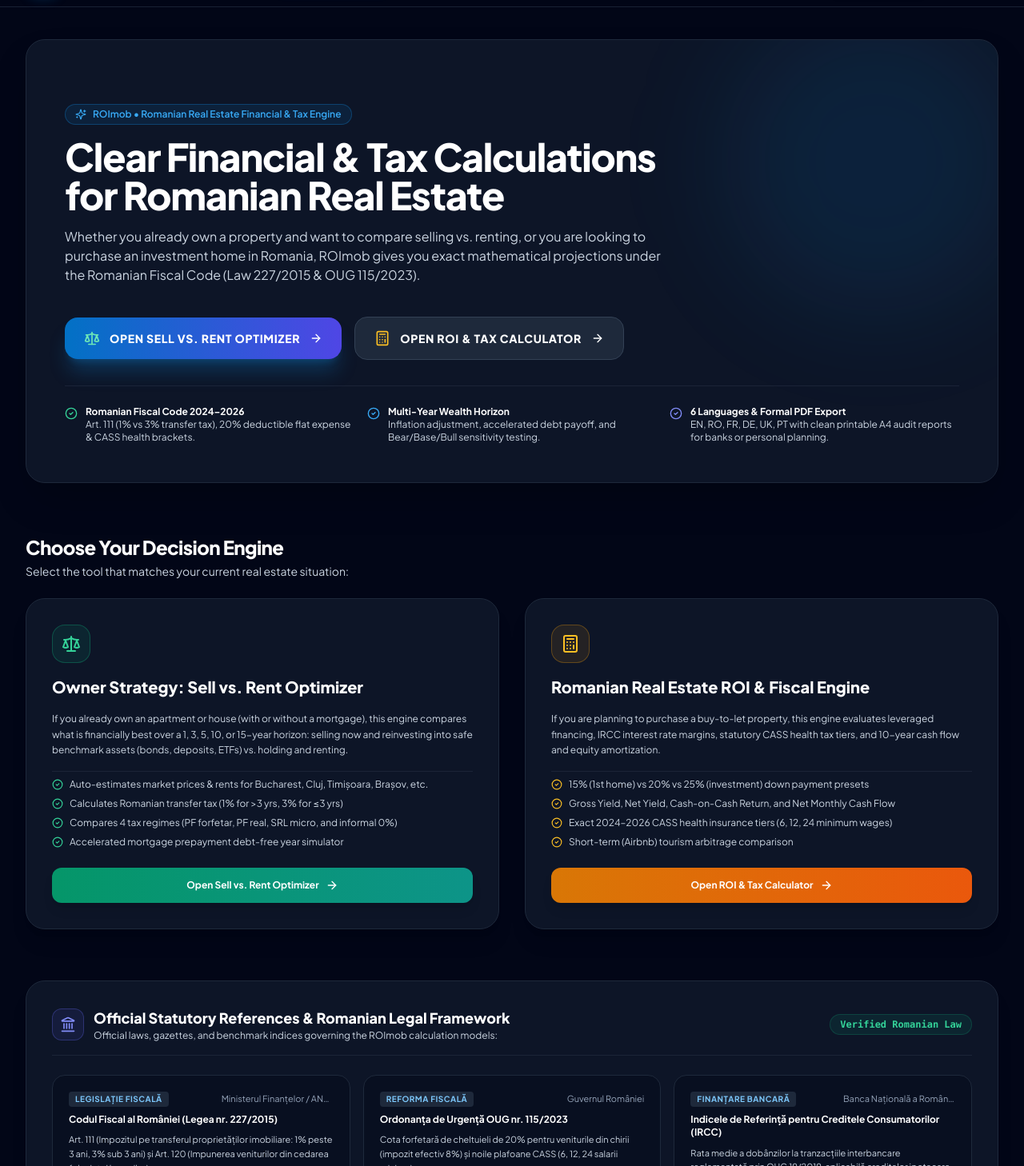
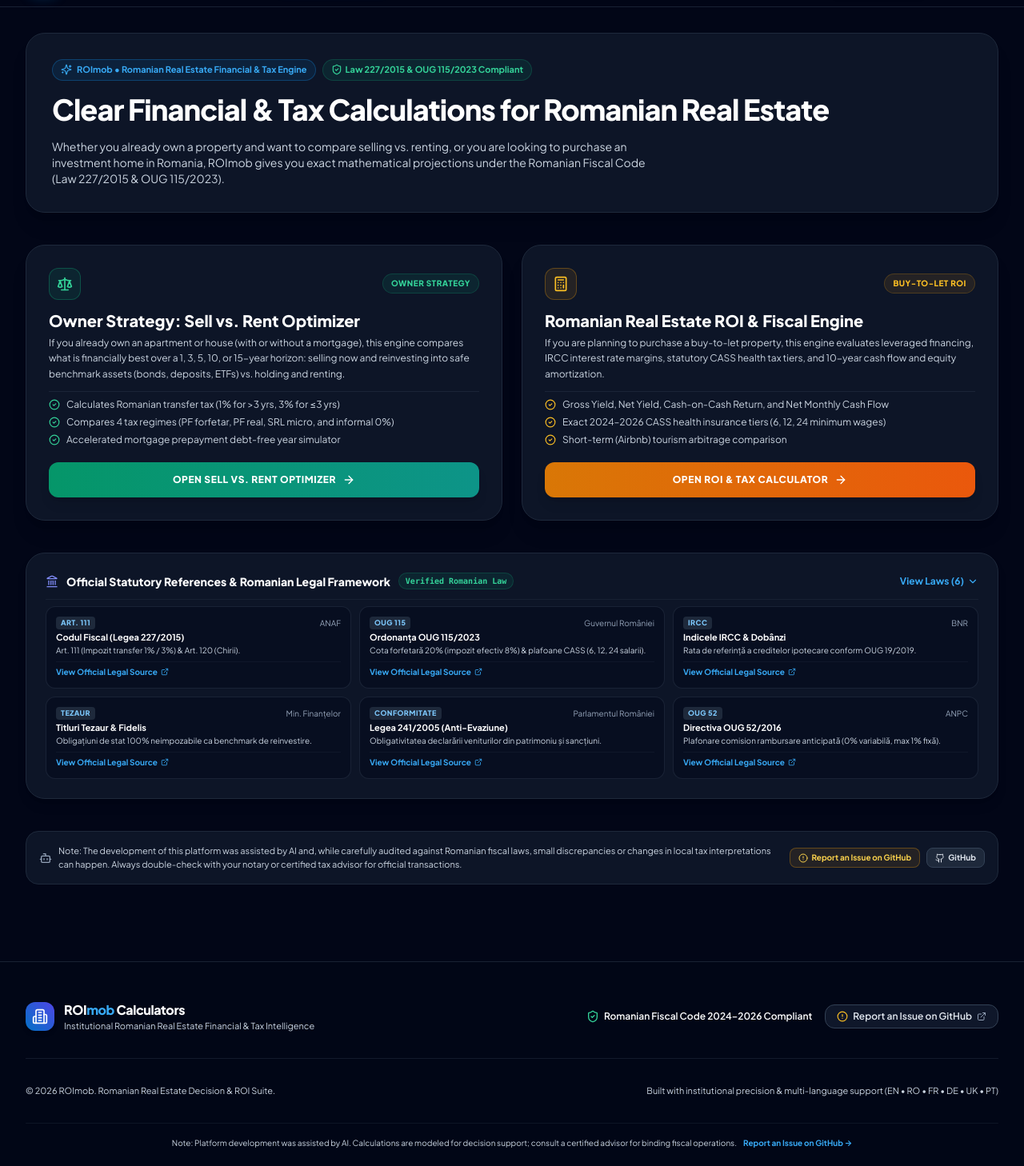
Before and after one commit to ProfBandarra/ROImob, a React (Vite) app: page / in a window 1280 px wide. Shown: the part 72-1530 px from the top of the page at 80% size. Built offline with nearby package versions, Linux system fonts and the light colour scheme.

Commit message:
refactor: Streamline homepage into a fast, mobile-friendly launchpad with direct decision hub cards and collapsible legal references

```diff
--- a/src/components/HomePage.tsx
+++ b/src/components/HomePage.tsx
@@ -1,19 +1,20 @@
-import React from 'react';
+import React, { useState } from 'react';
 import {
   Building2,
   Scale,
   Calculator,
-  ShieldCheck,
-  Coins,
-  FileText,
+  Sparkles,
+  CheckCircle2,
   ArrowRight,
   ExternalLink,
-  Sparkles,
-  CheckCircle2,
   Landmark,
+  ChevronDown,
+  ChevronUp,
   Github,
   Code2,
-  Bot
+  Bot,
+  AlertCircle,
+  ShieldCheck
 } from 'lucide-react';
 import { useI18n } from '../i18n';
 import { useTheme } from '../theme';
@@ -25,167 +26,110 @@
 
 const OFFICIAL_REFERENCES = [
   {
-    title: 'Codul Fiscal al României (Legea nr. 227/2015)',
-    authority: 'Ministerul Finanțelor / ANAF',
-    desc: 'Art. 111 (Impozitul pe transferul proprietăților imobiliare: 1% peste 3 ani, 3% sub 3 ani) și Art. 120 (Impunerea veniturilor din cedarea folosinței bunurilor).',
+    title: 'Codul Fiscal (Legea 227/2015)',
+    authority: 'ANAF',
+    desc: 'Art. 111 (Impozit transfer 1% / 3%) & Art. 120 (Chirii).',
     url: 'https://static.anaf.ro/static/10/Anaf/legislatie/Cod_fiscal_norme_2024.htm',
-    tag: 'Legislație Fiscală'
+    tag: 'Art. 111'
   },
   {
-    title: 'Ordonanța de Urgență OUG nr. 115/2023',
+    title: 'Ordonanța OUG 115/2023',
     authority: 'Guvernul României',
-    desc: 'Cota forfetară de cheltuieli de 20% pentru veniturile din chirii (impozit efectiv 8%) și noile plafoane CASS (6, 12, 24 salarii minime).',
+    desc: 'Cota forfetară 20% (impozit efectiv 8%) & plafoane CASS (6, 12, 24 salarii).',
     url: 'https://legislatie.just.ro/Public/DetaliiDocument/277271',
-    tag: 'Reforma Fiscală'
+    tag: 'OUG 115'
   },
   {
-    title: 'Indicele de Referință pentru Creditele Consumatorilor (IRCC)',
-    authority: 'Banca Națională a României (BNR)',
-    desc: 'Rata medie a dobânzilor la tranzacțiile interbancare reglementată prin OUG 19/2019, aplicabilă creditelor ipotecare cu dobândă variabilă.',
+    title: 'Indicele IRCC & Dobânzi',
+    authority: 'BNR',
+    desc: 'Rata de referință a creditelor ipotecare conform OUG 19/2019.',
     url: 'https://www.bnr.ro/Indicele-de-referin%C8%9Ba-pentru-creditele-acordate-consumatorilor-(IRCC)-21625.aspx',
-    tag: 'Finanțare Bancară'
+    tag: 'IRCC'
   },
   {
-    title: 'Programul Titlurilor de Stat Tezaur & Fidelis',
-    authority: 'Ministerul Finanțelor',
-    desc: 'Emisiuni de obligațiuni suverane de stat denominate în RON și EUR destinate populației, cu dobândă 100% neimpozabilă conform Codului Fiscal.',
+    title: 'Titluri Tezaur & Fidelis',
+    authority: 'Min. Finanțelor',
+    desc: 'Obligațiuni de stat 100% neimpozabile ca benchmark de reinvestire.',
     url: 'https://mfinante.gov.ro/web/trezor/titluri-de-stat',
-    tag: 'Benchmark Reinvestire'
+    tag: 'Tezaur'
   },
   {
-    title: 'Legea nr. 241/2005 pentru prevenirea și combaterea evaziunii fiscale',
+    title: 'Legea 241/2005 (Anti-Evaziune)',
     authority: 'Parlamentul României',
-    desc: 'Cadrul legal privind obligativitatea declarării veniturilor din patrimoniul imobiliar și sancțiunile aplicabile neconformării fiscale.',
+    desc: 'Obligativitatea declarării veniturilor din patrimoniu și sancțiuni.',
     url: 'https://legislatie.just.ro/Public/DetaliiDocument/63897',
-    tag: 'Conformitate & Risc'
+    tag: 'Conformitate'
   },
   {
-    title: 'Directiva Europeană OUG nr. 52/2016 privind creditele imobiliare',
-    authority: 'ANPC / Parlamentul României',
-    desc: 'Plafonarea comisionului de rambursare anticipată a creditelor ipotecare (maxim 1% la dobândă fixă, 0% la dobândă variabilă).',
+    title: 'Directiva OUG 52/2016',
+    authority: 'ANPC',
+    desc: 'Plafonare comision rambursare anticipată (0% variabilă, max 1% fixă).',
     url: 'https://legislatie.just.ro/Public/DetaliiDocument/181827',
-    tag: 'Protecția Consumatorilor'
+    tag: 'OUG 52'
   }
 ];
 
 const REPO_URL = 'https://github.com/ProfBandarra/ROImob';
+const ISSUES_URL = 'https://github.com/ProfBandarra/ROImob/issues/new';
 
 export const HomePage: React.FC<Props> = ({
   onNavigateToSellVsRent,
   onNavigateToRoiCalculator
 }) => {
   const { t } = useI18n();
-  const { themeConfig, theme } = useTheme();
+  const { themeConfig } = useTheme();
+  const [showAllRefs, setShowAllRefs] = useState<boolean>(false);
 
   return (
-    <div className="max-w-7xl mx-auto px-3 sm:px-6 lg:px-8 py-6 sm:py-10 space-y-10 sm:space-y-16">
+    <div className="max-w-7xl mx-auto px-3 sm:px-6 lg:px-8 py-4 sm:py-8 space-y-6 sm:space-y-10">
 
-      {/* 1. Main User Hero & Decision Hub */}
-      <div className={`relative overflow-hidden rounded-3xl ${themeConfig.cardBg} border ${themeConfig.cardBorder} p-6 sm:p-12 shadow-2xl space-y-6 sm:space-y-8 transition-colors duration-200`}>
-
-        {/* Ambient Glow */}
-        <div className="absolute top-0 right-0 -mt-10 -mr-10 w-96 h-96 bg-brand-500/10 rounded-full blur-3xl pointer-events-none" />
-
-        <div className="space-y-4 max-w-3xl">
-          <div className="inline-flex items-center gap-2 px-3 py-1 rounded-full bg-brand-500/10 border border-brand-500/30 text-brand-400 text-xs font-semibold">
+      {/* 1. Compact Header / Hero Intro */}
+      <div className={`relative overflow-hidden rounded-2xl sm:rounded-3xl ${themeConfig.cardBg} border ${themeConfig.cardBorder} p-5 sm:p-8 shadow-xl space-y-3 sm:space-y-4 transition-colors`}>
+        <div className="flex flex-wrap items-center gap-2">
+          <div className="inline-flex items-center gap-1.5 px-2.5 py-1 rounded-full bg-brand-500/10 border border-brand-500/30 text-brand-400 text-[11px] font-bold">
             <Sparkles className="w-3.5 h-3.5 text-brand-400" />
             <span>{t.home.heroBadge}</span>
           </div>
+          <span className="hidden sm:inline-flex items-center gap-1 text-[11px] font-bold text-emerald-400 bg-emerald-500/10 px-2.5 py-1 rounded-full border border-emerald-500/20">
+            <ShieldCheck className="w-3.5 h-3.5" />
+            <span>Law 227/2015 & OUG 115/2023 Compliant</span>
+          </span>
+        </div>
 
-          <h1 className={`text-3xl sm:text-5xl font-black ${themeConfig.textPrimary} tracking-tight leading-tight`}>
+        <h1 className={`text-2xl sm:text-4xl font-black ${themeConfig.textPrimary} tracking-tight leading-tight`}>
           {t.home.heroTitle}
         </h1>
 
-          <p className={`text-sm sm:text-base ${themeConfig.textSecondary} leading-relaxed`}>
+        <p className={`text-xs sm:text-sm ${themeConfig.textSecondary} max-w-3xl leading-relaxed`}>
           {t.home.heroDesc}
         </p>
       </div>
 
-        {/* Engine Launch Action Bar */}
-        <div className="flex flex-col sm:flex-row items-stretch sm:items-center gap-4 pt-2">
+      {/* 2. Direct 2-Card Interactive Decision Hub (Front & Center) */}
+      <div className="grid grid-cols-1 md:grid-cols-2 gap-4 sm:gap-6">
 
-          <button
-            type="button"
-            onClick={onNavigateToSellVsRent}
-            className="px-6 py-4 rounded-2xl bg-gradient-to-r from-brand-600 to-indigo-600 hover:from-brand-500 hover:to-indigo-500 text-white font-black text-sm uppercase tracking-wider flex items-center justify-center gap-3 shadow-xl shadow-brand-500/25 transition-all hover:scale-[1.02] cursor-pointer"
-          >
-            <Scale className="w-5 h-5 text-emerald-300" />
-            <span>{t.home.launchSvrBtn}</span>
-            <ArrowRight className="w-4 h-4" />
-          </button>
-
-          <button
-            type="button"
-            onClick={onNavigateToRoiCalculator}
-            className="px-6 py-4 rounded-2xl bg-slate-800 hover:bg-slate-700 text-white font-black text-sm uppercase tracking-wider flex items-center justify-center gap-3 border border-slate-700 transition-all hover:scale-[1.02] cursor-pointer"
-          >
-            <Calculator className="w-5 h-5 text-amber-400" />
-            <span>{t.home.launchRoiBtn}</span>
-            <ArrowRight className="w-4 h-4" />
-          </button>
-
+        {/* Engine 1: Sell vs Rent */}
+        <div className={`${themeConfig.cardBg} rounded-2xl sm:rounded-3xl border ${themeConfig.cardBorder} p-5 sm:p-7 flex flex-col justify-between space-y-4 sm:space-y-5 shadow-xl hover:border-brand-500/50 transition-all`}>
+          <div className="space-y-3">
+            <div className="flex items-center justify-between">
+              <div className="w-10 h-10 rounded-xl bg-emerald-500/10 border border-emerald-500/30 flex items-center justify-center text-emerald-400">
+                <Scale className="w-5 h-5" />
+              </div>
+              <span className="text-[10px] font-black uppercase tracking-wider text-emerald-400 bg-emerald-500/10 px-2.5 py-1 rounded-full border border-emerald-500/20">
+                Owner Strategy
+              </span>
             </div>
 
-        {/* User Benefits Pillars */}
-        <div className="grid grid-cols-1 sm:grid-cols-3 gap-4 pt-6 border-t border-slate-800/80 text-xs">
-          <div className="flex items-start gap-2.5">
-            <CheckCircle2 className="w-4 h-4 text-emerald-400 shrink-0 mt-0.5" />
             <div>
-              <strong className={`${themeConfig.textPrimary} block`}>{t.home.pillar1Title}</strong>
-              <span className={themeConfig.textSecondary}>{t.home.pillar1Desc}</span>
-            </div>
-          </div>
-
-          <div className="flex items-start gap-2.5">
-            <CheckCircle2 className="w-4 h-4 text-brand-400 shrink-0 mt-0.5" />
-            <div>
-              <strong className={`${themeConfig.textPrimary} block`}>{t.home.pillar2Title}</strong>
-              <span className={themeConfig.textSecondary}>{t.home.pillar2Desc}</span>
-            </div>
-          </div>
-
-          <div className="flex items-start gap-2.5">
-            <CheckCircle2 className="w-4 h-4 text-indigo-400 shrink-0 mt-0.5" />
-            <div>
-              <strong className={`${themeConfig.textPrimary} block`}>{t.home.pillar3Title}</strong>
-              <span className={themeConfig.textSecondary}>{t.home.pillar3Desc}</span>
-            </div>
-          </div>
-        </div>
-
-      </div>
-
-      {/* 2. The Decision Engines */}
-      <div className="space-y-6">
-        <div>
-          <h2 className={`text-2xl font-black ${themeConfig.textPrimary} tracking-tight mb-1`}>
-            {t.home.enginesTitle}
+              <h2 className={`text-lg sm:text-xl font-black ${themeConfig.textPrimary}`}>
+                {t.home.svrCardTitle}
               </h2>
-          <p className={`text-xs sm:text-sm ${themeConfig.textSecondary}`}>
-            {t.home.enginesSubtitle}
+              <p className={`text-xs ${themeConfig.textSecondary} mt-1 leading-relaxed line-clamp-2 sm:line-clamp-none`}>
+                {t.home.svrCardDesc}
               </p>
             </div>
 
-        <div className="grid grid-cols-1 md:grid-cols-2 gap-8">
-
-          {/* Card 1: Sell vs Rent */}
-          <div className={`${themeConfig.cardBg} rounded-3xl border ${themeConfig.cardBorder} p-8 flex flex-col justify-between space-y-6 shadow-xl relative overflow-hidden group hover:border-brand-500/50 transition-all`}>
-            <div className="space-y-4">
-              <div className="w-12 h-12 rounded-2xl bg-emerald-500/10 border border-emerald-500/30 flex items-center justify-center text-emerald-400">
-                <Scale className="w-6 h-6" />
-              </div>
-              <h3 className={`text-xl font-black ${themeConfig.textPrimary}`}>
-                {t.home.svrCardTitle}
-              </h3>
-              <p className={`text-xs ${themeConfig.textSecondary} leading-relaxed`}>
-                {t.home.svrCardDesc}
-              </p>
-
-              <ul className="space-y-2 text-xs pt-2 border-t border-slate-800/80">
-                <li className={`flex items-center gap-2 ${themeConfig.textSecondary}`}>
-                  <CheckCircle2 className="w-3.5 h-3.5 text-emerald-400 shrink-0" />
-                  <span>{t.home.svrFeature1}</span>
-                </li>
+            <ul className="space-y-1.5 text-xs pt-2 border-t border-slate-800/80">
               <li className={`flex items-center gap-2 ${themeConfig.textSecondary}`}>
                 <CheckCircle2 className="w-3.5 h-3.5 text-emerald-400 shrink-0" />
                 <span>{t.home.svrFeature2}</span>
@@ -204,31 +148,35 @@
           <button
             type="button"
             onClick={onNavigateToSellVsRent}
-              className="w-full py-3.5 rounded-xl bg-gradient-to-r from-emerald-600 to-teal-600 hover:from-emerald-500 hover:to-teal-500 text-white text-xs font-bold flex items-center justify-center gap-2 shadow-lg transition-all cursor-pointer"
+            className="w-full py-3 sm:py-3.5 rounded-xl bg-gradient-to-r from-emerald-600 to-teal-600 hover:from-emerald-500 hover:to-teal-500 text-white text-xs font-black uppercase tracking-wider flex items-center justify-center gap-2 shadow-lg transition-all cursor-pointer"
           >
             <span>{t.home.svrOpenBtn}</span>
             <ArrowRight className="w-4 h-4" />
           </button>
         </div>
 
-          {/* Card 2: ROI & Fiscal Engine */}
-          <div className={`${themeConfig.cardBg} rounded-3xl border ${themeConfig.cardBorder} p-8 flex flex-col justify-between space-y-6 shadow-xl relative overflow-hidden group hover:border-brand-500/50 transition-all`}>
-            <div className="space-y-4">
-              <div className="w-12 h-12 rounded-2xl bg-amber-500/10 border border-amber-500/30 flex items-center justify-center text-amber-400">
-                <Calculator className="w-6 h-6" />
+        {/* Engine 2: ROI & Fiscal Engine */}
+        <div className={`${themeConfig.cardBg} rounded-2xl sm:rounded-3xl border ${themeConfig.cardBorder} p-5 sm:p-7 flex flex-col justify-between space-y-4 sm:space-y-5 shadow-xl hover:border-brand-500/50 transition-all`}>
+          <div className="space-y-3">
+            <div className="flex items-center justify-between">
+              <div className="w-10 h-10 rounded-xl bg-amber-500/10 border border-amber-500/30 flex items-center justify-center text-amber-400">
+                <Calculator className="w-5 h-5" />
               </div>
-              <h3 className={`text-xl font-black ${themeConfig.textPrimary}`}>
+              <span className="text-[10px] font-black uppercase tracking-wider text-amber-400 bg-amber-500/10 px-2.5 py-1 rounded-full border border-amber-500/20">
+                Buy-to-Let ROI
+              </span>
+            </div>
+
+            <div>
+              <h2 className={`text-lg sm:text-xl font-black ${themeConfig.textPrimary}`}>
                 {t.home.roiCardTitle}
-              </h3>
-              <p className={`text-xs ${themeConfig.textSecondary} leading-relaxed`}>
+              </h2>
+              <p className={`text-xs ${themeConfig.textSecondary} mt-1 leading-relaxed line-clamp-2 sm:line-clamp-none`}>
                 {t.home.roiCardDesc}
               </p>
+            </div>
 
-              <ul className="space-y-2 text-xs pt-2 border-t border-slate-800/80">
-                <li className={`flex items-center gap-2 ${themeConfig.textSecondary}`}>
-                  <CheckCircle2 className="w-3.5 h-3.5 text-amber-400 shrink-0" />
-                  <span>{t.home.roiFeature1}</span>
-                </li>
+            <ul className="space-y-1.5 text-xs pt-2 border-t border-slate-800/80">
               <li className={`flex items-center gap-2 ${themeConfig.textSecondary}`}>
                 <CheckCircle2 className="w-3.5 h-3.5 text-amber-400 shrink-0" />
                 <span>{t.home.roiFeature2}</span>
@@ -247,7 +195,7 @@
           <button
             type="button"
             onClick={onNavigateToRoiCalculator}
-              className="w-full py-3.5 rounded-xl bg-gradient-to-r from-amber-600 to-orange-600 hover:from-amber-500 hover:to-orange-500 text-white text-xs font-bold flex items-center justify-center gap-2 shadow-lg transition-all cursor-pointer"
+            className="w-full py-3 sm:py-3.5 rounded-xl bg-gradient-to-r from-amber-600 to-orange-600 hover:from-amber-500 hover:to-orange-500 text-white text-xs font-black uppercase tracking-wider flex items-center justify-center gap-2 shadow-lg transition-all cursor-pointer"
           >
             <span>{t.home.roiOpenBtn}</span>
             <ArrowRight className="w-4 h-4" />
@@ -255,46 +203,50 @@
         </div>
 
       </div>
-      </div>
 
-      {/* 3. Official References & Romanian Legal Basis */}
-      <div className={`${themeConfig.cardBg} rounded-3xl border ${themeConfig.cardBorder} p-8 space-y-6 shadow-xl`}>
-        <div className="flex items-center justify-between pb-4 border-b border-slate-800/80">
-          <div className="flex items-center gap-3">
-            <div className="w-10 h-10 rounded-xl bg-indigo-500/10 border border-indigo-500/30 flex items-center justify-center text-indigo-400">
-              <Landmark className="w-5 h-5" />
-            </div>
-            <div>
-              <h2 className={`text-lg font-black ${themeConfig.textPrimary}`}>
+      {/* 3. Compact Legislative Accordion */}
+      <div className={`${themeConfig.cardBg} rounded-2xl sm:rounded-3xl border ${themeConfig.cardBorder} p-4 sm:p-6 space-y-3 shadow-lg`}>
+        <div
+          onClick={() => setShowAllRefs(!showAllRefs)}
+          className="flex items-center justify-between cursor-pointer select-none"
+        >
+          <div className="flex items-center gap-2.5">
+            <Landmark className="w-4 h-4 text-indigo-400 shrink-0" />
+            <h3 className={`text-xs sm:text-sm font-black ${themeConfig.textPrimary}`}>
               {t.home.referencesTitle}
-              </h2>
-              <p className={`text-xs ${themeConfig.textSecondary}`}>
-                {t.home.referencesSubtitle}
-              </p>
-            </div>
-          </div>
-          <span className="text-xs text-emerald-400 font-mono font-bold bg-emerald-500/10 px-3 py-1 rounded-full border border-emerald-500/20">
+            </h3>
+            <span className="text-[10px] text-emerald-400 font-mono font-bold bg-emerald-500/10 px-2 py-0.5 rounded-full border border-emerald-500/20 hidden sm:inline-block">
               {t.home.verifiedLawBadge}
             </span>
           </div>
 
-        <div className="grid grid-cols-1 md:grid-cols-2 lg:grid-cols-3 gap-4">
+          <button
+            type="button"
+            className="text-xs text-brand-400 font-bold flex items-center gap-1"
+          >
+            <span>{showAllRefs ? 'Less' : 'View Laws (6)'}</span>
+            {showAllRefs ? <ChevronUp className="w-3.5 h-3.5" /> : <ChevronDown className="w-3.5 h-3.5" />}
+          </button>
+        </div>
+
+        {/* Compact grid of references */}
+        <div className={`grid grid-cols-1 sm:grid-cols-2 lg:grid-cols-3 gap-2.5 pt-2 border-t border-slate-800/60 ${showAllRefs ? 'block' : 'hidden sm:grid'}`}>
           {OFFICIAL_REFERENCES.map((ref, idx) => (
             <div
               key={idx}
-              className={`p-5 rounded-2xl border ${themeConfig.cardBorder} space-y-3 flex flex-col justify-between hover:border-slate-700 transition-colors bg-slate-950/40`}
+              className="p-3 rounded-xl border border-slate-800/80 bg-slate-950/40 text-xs flex flex-col justify-between gap-1.5"
             >
-              <div className="space-y-2">
-                <div className="flex items-center justify-between">
-                  <span className="text-[10px] font-bold uppercase tracking-wider px-2 py-0.5 rounded bg-slate-800 text-brand-300">
+              <div>
+                <div className="flex items-center justify-between mb-0.5">
+                  <span className="text-[9px] font-black uppercase tracking-wider px-1.5 py-0.2 rounded bg-slate-800 text-brand-300">
                     {ref.tag}
                   </span>
-                  <span className="text-[11px] text-slate-400 truncate max-w-[140px]">{ref.authority}</span>
+                  <span className="text-[10px] text-slate-400 truncate">{ref.authority}</span>
                 </div>
-                <h3 className={`text-xs font-bold ${themeConfig.textPrimary} leading-snug`}>
+                <strong className={`text-[11px] ${themeConfig.textPrimary} block truncate`}>
                   {ref.title}
-                </h3>
-                <p className={`text-[11px] ${themeConfig.textSecondary} leading-relaxed`}>
+                </strong>
+                <p className={`text-[10px] ${themeConfig.textSecondary} line-clamp-1`}>
                   {ref.desc}
                 </p>
               </div>
@@ -303,72 +255,44 @@
                 href={ref.url}
                 target="_blank"
                 rel="noopener noreferrer"
-                className="text-xs font-bold text-brand-400 hover:text-brand-300 inline-flex items-center gap-1.5 pt-2 border-t border-slate-900"
+                className="text-[10px] font-bold text-brand-400 hover:text-brand-300 inline-flex items-center gap-1 pt-1 border-t border-slate-900"
               >
                 <span>{t.home.viewOfficialSource}</span>
-                <ExternalLink className="w-3 h-3" />
+                <ExternalLink className="w-2.5 h-2.5" />
               </a>
             </div>
           ))}
         </div>
       </div>
 
-      {/* 4. Open-Source & Developer Details */}
-      <div className={`${themeConfig.cardBg} rounded-3xl border ${themeConfig.cardBorder} p-6 sm:p-8 space-y-4 shadow-lg text-xs`}>
-        <div className="flex flex-col sm:flex-row items-start sm:items-center justify-between gap-4 pb-4 border-b border-slate-800/80">
-          <div className="flex items-center gap-2.5">
-            <Code2 className="w-5 h-5 text-brand-400" />
-            <h3 className={`text-sm font-bold ${themeConfig.textPrimary}`}>
-              {t.home.devTitle}
-            </h3>
+      {/* 4. Compact Open-Source & AI Footnote Bar */}
+      <div className={`p-3.5 sm:p-4 ${themeConfig.cardBg} rounded-xl sm:rounded-2xl border ${themeConfig.cardBorder} text-[11px] ${themeConfig.textSecondary} flex flex-col sm:flex-row items-center justify-between gap-3`}>
+        <div className="flex items-center gap-2">
+          <Bot className="w-4 h-4 text-slate-400 shrink-0" />
+          <span className="text-center sm:text-left">{t.home.aiFootnote}</span>
         </div>
-          <div className="flex flex-wrap items-center gap-2">
+
+        <div className="flex items-center gap-2 shrink-0">
           <a
-              href="https://github.com/ProfBandarra/ROImob/issues/new"
+            href={ISSUES_URL}
             target="_blank"
             rel="noopener noreferrer"
-              className="px-3.5 py-1.5 rounded-xl bg-amber-500/10 hover:bg-amber-500/20 text-amber-300 text-xs font-bold flex items-center gap-1.5 border border-amber-500/30 transition-colors"
+            className="px-2.5 py-1 rounded-lg bg-amber-500/10 hover:bg-amber-500/20 text-amber-300 text-[10px] font-bold inline-flex items-center gap-1 border border-amber-500/30 transition-colors"
           >
+            <AlertCircle className="w-3 h-3" />
             <span>{t.home.reportIssueBtn}</span>
-              <ExternalLink className="w-3 h-3 text-amber-400" />
           </a>
 
           <a
             href={REPO_URL}
             target="_blank"
             rel="noopener noreferrer"
-              className="px-3.5 py-1.5 rounded-xl bg-slate-800 hover:bg-slate-700 text-slate-200 text-xs font-bold flex items-center gap-1.5 border border-slate-700 transition-colors"
+            className="px-2.5 py-1 rounded-lg bg-slate-800 hover:bg-slate-700 text-slate-200 text-[10px] font-bold inline-flex items-center gap-1 border border-slate-700 transition-colors"
           >
-              <Github className="w-3.5 h-3.5" />
-              <span>{t.home.githubRepoBtn}</span>
-              <ExternalLink className="w-3 h-3 text-slate-400" />
+            <Github className="w-3 h-3" />
+            <span>GitHub</span>
           </a>
         </div>
-        </div>
-
-        <p className={`${themeConfig.textSecondary} leading-relaxed`}>
-          {t.home.devDesc}
-        </p>
-      </div>
-
-      {/* 5. AI Assistance Footnote */}
-      <div className={`p-4 ${themeConfig.cardBg} rounded-2xl border ${themeConfig.cardBorder} text-[11px] ${themeConfig.textSecondary} flex flex-col sm:flex-row items-start sm:items-center justify-between gap-4`}>
-        <div className="flex items-start gap-2.5">
-          <Bot className="w-4 h-4 text-slate-400 shrink-0 mt-0.5" />
-          <p className="leading-relaxed">
-            {t.home.aiFootnote}
-          </p>
-        </div>
-
-        <a
-          href="https://github.com/ProfBandarra/ROImob/issues/new"
-          target="_blank"
-          rel="noopener noreferrer"
-          className="shrink-0 px-3 py-1 rounded-lg bg-slate-800 hover:bg-slate-700 text-slate-300 hover:text-white text-[11px] font-bold inline-flex items-center gap-1.5 border border-slate-700 transition-colors"
-        >
-          <span>{t.home.reportIssueBtn}</span>
-          <ExternalLink className="w-3 h-3" />
-        </a>
       </div>
 
     </div>
```
Lines whose indentation alone changed are shown as unchanged.
